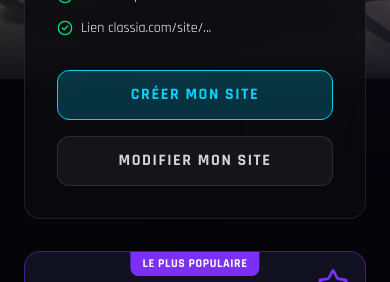
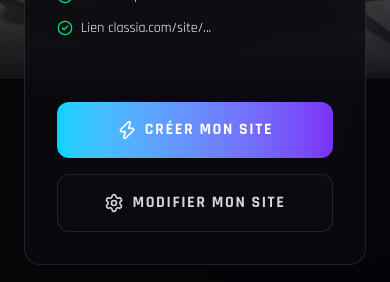
Before and after one commit to rahmaneking-sudo/classIA, a React (Vite) app: page /creation-site in a window 390 px wide. Shown: the part 765-1047 px from the top of the page. Built offline with nearby package versions, Linux system fonts and the light colour scheme; no server answers.

Commit message:
style: Redesign creation buttons and improve mobile responsiveness in ExpressBuilder Landing

```diff
--- a/src/components/ExpressBuilder/Landing.jsx
+++ b/src/components/ExpressBuilder/Landing.jsx
@@ -1,6 +1,6 @@
 import React, { useState } from 'react';
 import { useNavigate } from 'react-router-dom';
-import { CheckCircle2, Rocket, Star, Diamond, Zap, Settings, X } from 'lucide-react';
+import { CheckCircle2, Rocket, Star, Diamond, Zap, Settings, X, ArrowRight, Paintbrush } from 'lucide-react';
 import Navbar from '../Navbar';
 import axios from 'axios';
 import API_BASE_URL from '../../config/api';
@@ -105,18 +105,26 @@ const Landing = () => {
               <li className="flex items-start text-sm"><CheckCircle2 className="w-4 h-4 text-green-400 mr-2 mt-0.5" /> Lien classia.com/site/...</li>
             </ul>
 
-            <div className="flex flex-col sm:flex-row items-center justify-center gap-4">
+            <div className="flex flex-col sm:flex-row items-stretch justify-center gap-4 w-full mt-8">
               <button
                 onClick={() => navigate('/builder')}
-                className="w-full sm:w-auto px-8 py-3 bg-[var(--color-neon-blue)]/20 text-[var(--color-neon-blue)] border border-[var(--color-neon-blue)] rounded-xl font-bold uppercase tracking-widest hover:bg-[var(--color-neon-blue)] hover:text-white transition-all"
+                className="group relative w-full sm:w-auto px-8 py-4 bg-gradient-to-r from-[var(--color-neon-blue)] to-[var(--color-neon-purple)] text-white rounded-xl font-bold uppercase tracking-widest transition-all overflow-hidden flex items-center justify-center hover:shadow-[0_0_30px_rgba(186,85,211,0.5)] hover:-translate-y-1"
               >
-                Créer mon site
+                <div className="absolute inset-0 bg-white/20 translate-y-full group-hover:translate-y-0 transition-transform duration-300 ease-out"></div>
+                <span className="relative z-10 flex items-center">
+                  <Zap className="w-5 h-5 mr-2 group-hover:scale-110 transition-transform" />
+                  Créer mon site
+                </span>
               </button>
+
               <button
                 onClick={() => setShowEditModal(true)}
-                className="w-full sm:w-auto px-8 py-3 bg-white/5 text-gray-300 border border-white/10 rounded-xl font-bold uppercase tracking-widest hover:bg-white/10 hover:text-white transition-all"
+                className="group relative w-full sm:w-auto px-8 py-4 bg-[#0a0a10] text-gray-300 rounded-xl font-bold uppercase tracking-widest transition-all overflow-hidden flex items-center justify-center border border-white/10 hover:border-white/30 hover:bg-white/5 hover:-translate-y-1"
               >
-                Modifier mon site
+                <span className="relative z-10 flex items-center">
+                  <Settings className="w-5 h-5 mr-2 group-hover:rotate-90 transition-transform duration-500" />
+                  Modifier mon site
+                </span>
               </button>
             </div>
           </div>
```
